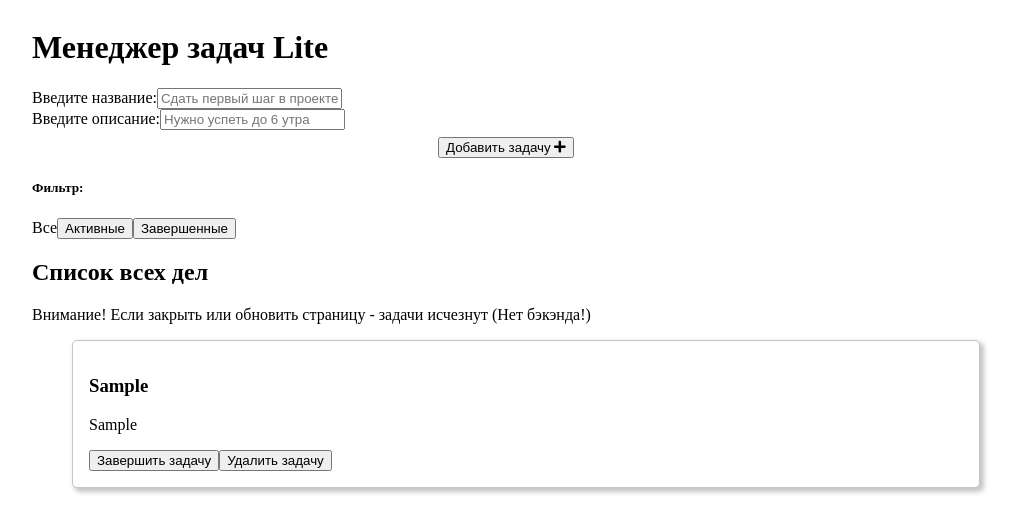
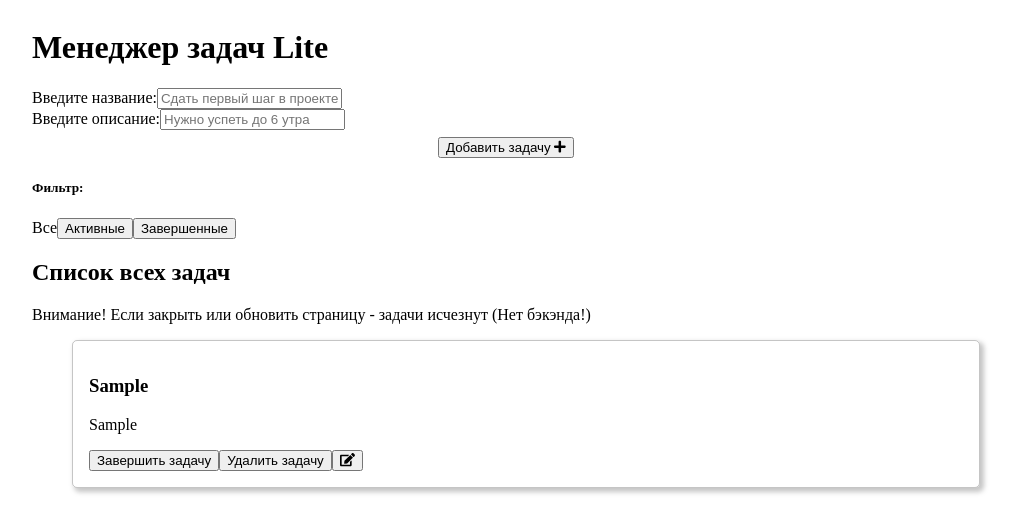
Before and after one commit to igakim/todo-list-lite, a React app: page / in a window 1280 px wide. Both pictures are taken after typing "Sample", "Sample" into the empty fields and a click on the button "Добавить задачу". Shown: the top 532 px of the page, without its empty margins (134-1151 px from the left). Built offline with nearby package versions, Linux system fonts and the light colour scheme.

Commit message:
refactor logic, add edit form

```diff
--- a/src/js/components/TaskList.jsx
+++ b/src/js/components/TaskList.jsx
@@ -1,11 +1,21 @@
 import React from 'react';
 import PropTypes from 'prop-types';
+import { FontAwesomeIcon } from '@fortawesome/react-fontawesome';
+import EditForm from '../containers/EditFormContainer';
 
-const filter = [['all', 'Все'], ['active', 'Активные'], ['finished', 'Завершенные']];
+const filter = [
+  ['all', 'Все', 'Список всех задач', 'articles'],
+  ['active', 'Активные', 'Список активных задач', 'activeArticles'],
+  ['finished', 'Завершенные', 'Список завершенных задач', 'finishedArticles'],
+];
 
 class TaskList extends React.Component {
   state = {
-    filter: 'all',
+    filter: {
+      state: 'all',
+      title: 'Список всех задач',
+      articles: 'articles',
+    },
   }
 
   removeArticle = id => (e) => {
@@ -18,56 +28,31 @@ class TaskList extends React.Component {
     this.props.toggleArticleState({ id });
   }
 
-  toggleFilter = state => (e) => {
+  toggleFilter = (state, title, articles) => (e) => {
     e.preventDefault();
-    this.setState({ filter: state });
+    this.setState({ filter: { state, title, articles } });
   }
 
-  renderFiltredList = () => {
-    const title = this.state.filter === 'finished' ? 'Список завершенных дел' : 'Список незавершенных дел';
-    const activateButtonTitle = this.state.filter === 'finished' ? 'Активировать задачу' : 'Завершить задачу';
-    const articlesList = this.state.filter === 'active' ? this.props.activeArticles : this.props.finishedArticles;
-    const finishedClass = this.state.filter === 'finished' ? ' finished' : '';
-    return (
+  editArticle = id => (e) => {
+    e.preventDefault();
+    this.props.editArticle({ id });
+  }
+
+  renderAllList = articles => (
     <div className="todo-list-container">
-        <h2 className="align-center">{title}</h2>
+      <h2 className="align-center">{this.state.filter.title}</h2>
       <p className="align-center">Внимание! Если закрыть или обновить страницу - задачи исчезнут (Нет бэкэнда!)</p>
       <ul className="todo-list-main">
-          {articlesList.map(({
-            id, text, description,
-          }) => (
-            <li key={id} className={`todo-list-item${finishedClass}`}>
-              <h3>{text}</h3>
-              {description ? <p>{description}</p> : null}
-              <button
-                className="todo-list-button button-primary button-small button-round"
-                onClick={this.toggleArticleState(id)}
-              >{activateButtonTitle}</button>
-              <button
-                className="todo-list-button button-danger button-small button-round"
-                onClick={this.removeArticle(id)}
-              >Удалить задачу</button>
-            </li>
-          ))}
-        </ul>
-      </div>
-    );
-  }
-
-  renderAllList = () => {
-    const { activeArticles, finishedArticles } = this.props;
-    const allArticles = activeArticles.concat(finishedArticles);
-    return (
-      <div className="todo-list-container">
-        <h2 className="align-center">Список всех дел</h2>
-        <p className="align-center">Внимание! Если закрыть или обновить страницу - задачи исчезнут (Нет бэкэнда!)</p>
-        <ul className="todo-list-main">
-          {allArticles.map(({
-            id, text, description, state,
+        {articles.map(({
+          id, text, description, state, isEdit,
         }) => (
           <li key={id} className={`todo-list-item ${state === 'finished' ? 'finished' : ''}`}>
+            {isEdit ? <EditForm id={id} text={text} description={description} /> : (
+              <div>
                 <h3>{text}</h3>
-              {description ? <p>{description}</p> : null}
+                <p>{description}</p>
+              </div>
+            )}
             <button
               className="todo-list-button button-primary button-small button-round"
               onClick={this.toggleArticleState(id)}
@@ -76,32 +61,33 @@ class TaskList extends React.Component {
               className="todo-list-button button-danger button-small button-round"
               onClick={this.removeArticle(id)}
             >Удалить задачу</button>
+            <button className="edit" onClick={this.editArticle(id)}><FontAwesomeIcon icon="edit" /></button>
           </li>
         ))}
       </ul>
     </div>
-    );
-  }
+  )
 
   render() {
-    const { articles } = this.props;
-    if (articles.length === 0) return null;
+    const articles = this.props[this.state.filter.articles];
+    const allArticles = this.props.articles;
+    if (allArticles.length === 0) return null;
     return (
       <div className="todo-list">
         <div className="buttons-group">
           <h5>Фильтр:</h5>
-          {filter.map(([state, name]) => {
-            if (state === this.state.filter) {
-              return <span key={state} className="current-filter">{name}</span>;
+          {filter.map(([state, name, title, curArticles]) => {
+            if (state === this.state.filter.state) {
+              return <span key={state} className="filter filter-current">{name}</span>;
             }
             return <button
               key={state}
-              className={`filter-${state}`}
-              onClick={this.toggleFilter(state)}
+              className={`filter filter-${state}`}
+              onClick={this.toggleFilter(state, title, curArticles)}
             >{name}</button>;
           })}
         </div>
-        {this.state.filter === 'all' ? this.renderAllList() : this.renderFiltredList()}
+        {this.renderAllList(articles)}
       </div>
     );
   }
@@ -111,6 +97,7 @@ TaskList.propTypes = {
   articles: PropTypes.array,
   removeArticle: PropTypes.func,
   toggleArticleState: PropTypes.func,
+  editArticle: PropTypes.func,
   activeArticles: PropTypes.array,
   finishedArticles: PropTypes.array,
 };
```
Lines whose indentation alone changed are shown as unchanged.
